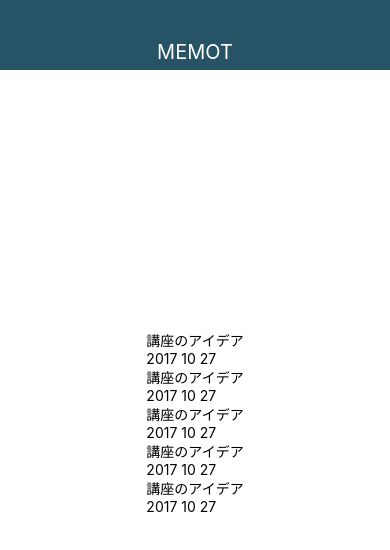
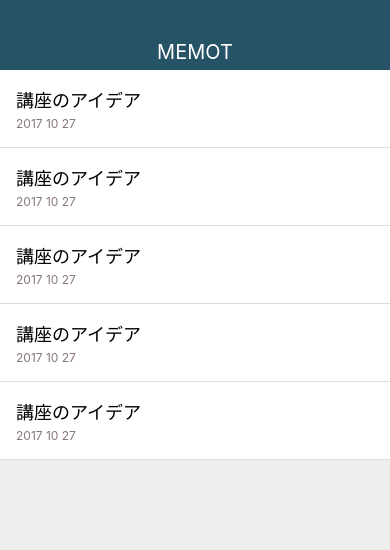
Before and after one commit to TakayaSugiyama/Memo_app, a React Native app: screen / in a window 390 px wide. Shown: the top 550 px of the page. Built offline with nearby package versions, Linux system fonts and the light colour scheme.

Commit message:
メモリストの実装

```diff
--- a/App.js
+++ b/App.js
@@ -14,27 +14,27 @@ export default function App() {
 
       <View style = {styles.memoLists}>
         <View style = {styles.memoListItem}>
-            <Text style = {styles.memoTiele}>講座のアイデア</Text>
+            <Text style = {styles.memoTitle}>講座のアイデア</Text>
             <Text style = {styles.memoDate}>2017 10 27 </Text>
         </View>
 
         <View style = {styles.memoListItem}>
-            <Text style = {styles.memoTiele}>講座のアイデア</Text>
+            <Text style = {styles.memoTitle}>講座のアイデア</Text>
             <Text style = {styles.memoDate}>2017 10 27 </Text>
         </View>
 
         <View style = {styles.memoListItem}>
-            <Text style = {styles.memoTiele}>講座のアイデア</Text>
+            <Text style = {styles.memoTitle}>講座のアイデア</Text>
             <Text style = {styles.memoDate}>2017 10 27 </Text>
         </View>
 
         <View style = {styles.memoListItem}>
-            <Text style = {styles.memoTiele}>講座のアイデア</Text>
+            <Text style = {styles.memoTitle}>講座のアイデア</Text>
             <Text style = {styles.memoDate}>2017 10 27 </Text>
         </View>
 
         <View style = {styles.memoListItem}>
-            <Text style = {styles.memoTiele}>講座のアイデア</Text>
+            <Text style = {styles.memoTitle}>講座のアイデア</Text>
             <Text style = {styles.memoDate}>2017 10 27 </Text>
         </View>
 
@@ -50,6 +50,7 @@ const styles = StyleSheet.create({
     backgroundColor: '#fff',
     alignItems: 'center',
     justifyContent: 'center',
+    backgroundColor:"#eee",
   },
   upbar:{
     position:"absolute",
@@ -60,9 +61,32 @@ const styles = StyleSheet.create({
     backgroundColor: "#265366",
     paddingTop:40,
     alignItems:"center",
+    shadowColor:"#000",
+    shadowOffset: {width: 1,height: 0},
+    shadowOpacity:0.8,
+    shadowRadius:0,
   },
   upbarTitle:{
     color:"#fff",
     fontSize: 20,
+  },
+  memoLists:{
+    width:"100%",
+    flex:1,
+    paddingTop:70,
+  },
+  memoListItem:{
+    padding:16,
+    borderBottomColor:"#ddd",
+    borderBottomWidth:1,
+    backgroundColor:"#fff",
+  },
+  memoTitle:{
+    fontSize:18,
+    marginBottom:4,
+  },
+  memoDate:{
+    color:"#887676",
+    fontSize:12
   }
 });
```
